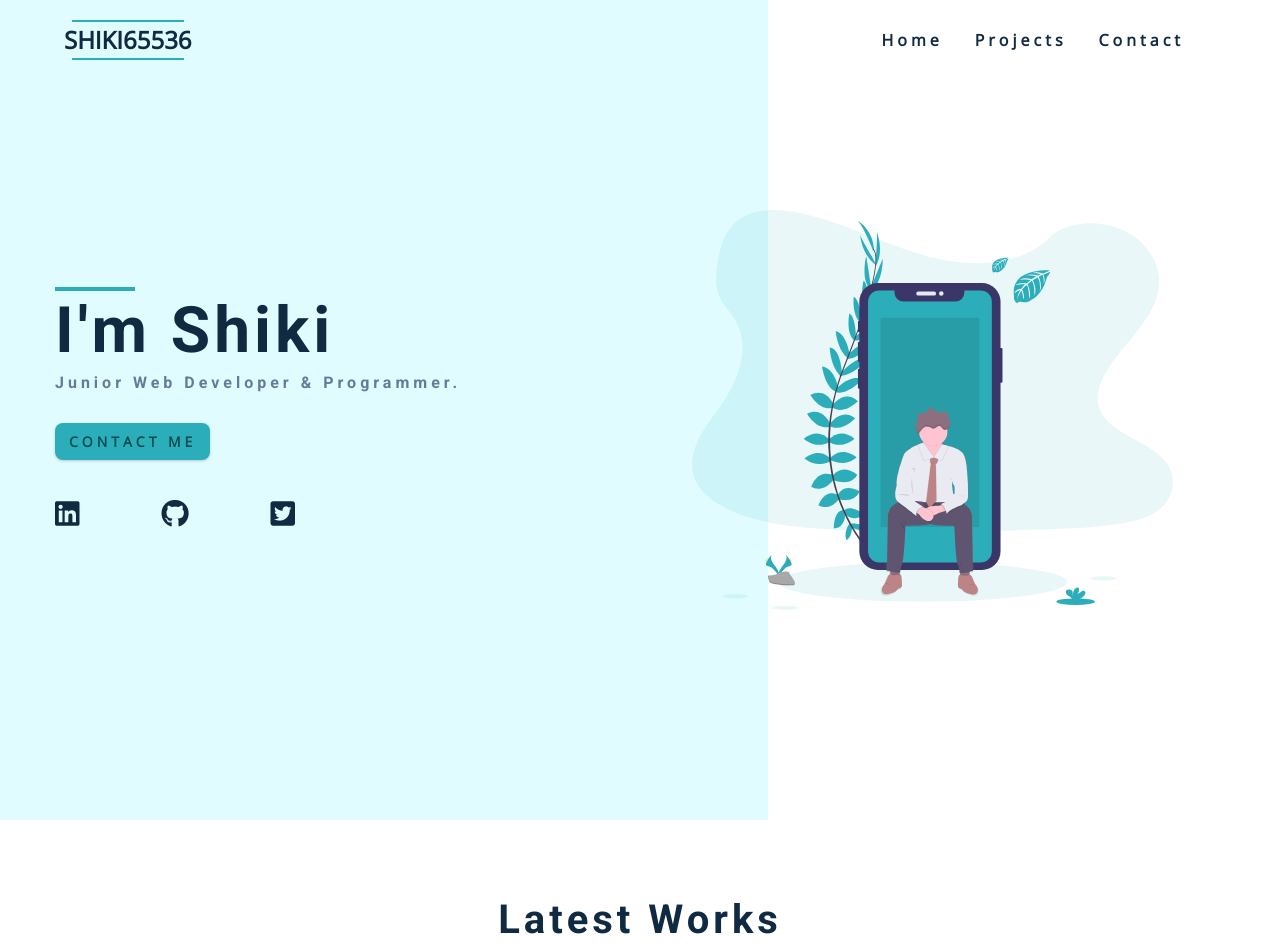
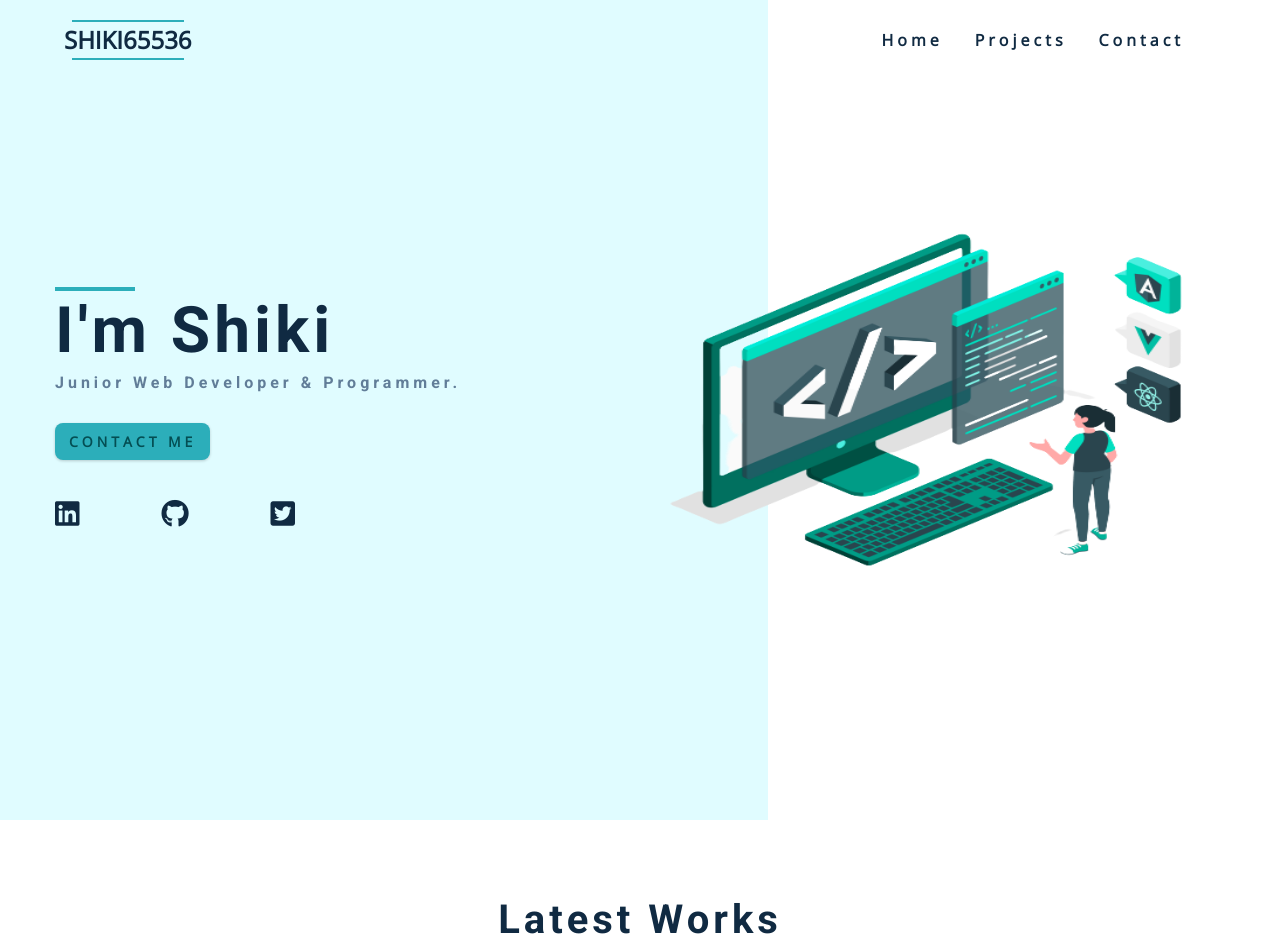
Before and after one commit to shiki65536/shiki65536.github.io, a Jekyll site: the page built from index.html, in a window 1280 px wide. Shown: the top 952 px of the page. Built offline with Jekyll 4.4.1, drawn with Linux system fonts in a browser that asks for light colours.

Commit message:
change pic

```diff
--- a/_includes/css/portfolio.css
+++ b/_includes/css/portfolio.css
@@ -525,7 +525,7 @@ Hero
   }
   .hero-img-svg {
     width: 100%;
-    height: 400px;
+    height: 420px;
     position: relative;
     display: block;
     grid-row: 1/1;
--- a/_includes/header.html
+++ b/_includes/header.html
@@ -31,7 +31,7 @@
         </ul>
       </article>
       <article class="hero-img">
-        <img src="{{ "/hero.svg" | prepend: site.baseurl }}" class="hero-img-svg" alt="hero photo" />
+        <img src="{{ "/hero.png" | prepend: site.baseurl }}" class="hero-img-svg" alt="hero photo" />
       </article>
     </div>
   </header>
```
Also changed, not shown: hero.png (added).
